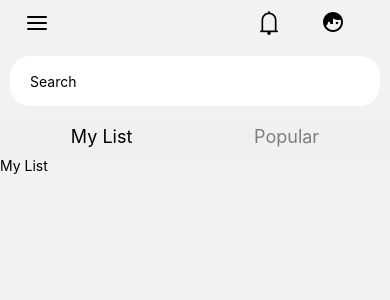
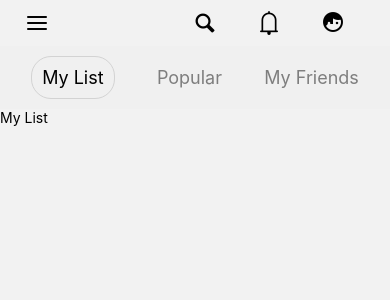
Before and after one commit to timmparsons/rn, a React Native app: screen /Home in a window 390 px wide. Shown: the top 300 px of the page. Built offline with nearby package versions, Linux system fonts and the light colour scheme; no server answers.

Commit message:
added styling to tabs

```diff
--- /dev/null
+++ b/components/Body/MyFriends.js
@@ -0,0 +1,14 @@
+import { StyleSheet, Text, View } from 'react-native';
+import React from 'react';
+
+const MyFriends = () => {
+  return (
+    <View>
+      <Text>MyFriends</Text>
+    </View>
+  );
+};
+
+export default MyFriends;
+
+const styles = StyleSheet.create({});
--- a/components/ProfileBar.js
+++ b/components/ProfileBar.js
@@ -1,16 +1,28 @@
 import { View, Text, StyleSheet } from 'react-native';
-import React, { useEffect } from 'react';
+import React, { useEffect, useState } from 'react';
 import { Feather } from '@expo/vector-icons';
 import { AntDesign } from '@expo/vector-icons';
 import { MaterialCommunityIcons } from '@expo/vector-icons';
+import { Entypo } from '@expo/vector-icons';
+import SearchBar from './SearchBar';
 
 const ProfileBar = () => {
+  const [showSearchBar, setShowSearchBar] = useState(false);
+
+  const performSearch = (text) => {
+    console.log(text);
+  };
+
   return (
+    <>
       <View style={styles.container}>
         <View style={styles.menu}>
           <Feather name='menu' size={24} color='black' />
         </View>
         <View style={styles.profile}>
+          <View style={styles.icon}>
+            <Entypo name='magnifying-glass' size={24} color='black' onPress={() => setShowSearchBar(!showSearchBar)} />
+          </View>
           <View style={styles.icon}>
             <AntDesign name='bells' size={24} color='black' />
           </View>
@@ -19,6 +31,8 @@ const ProfileBar = () => {
           </View>
         </View>
       </View>
+      <View>{showSearchBar && <SearchBar onSearch={performSearch} />}</View>
+    </>
   );
 };
 
--- a/components/Tabs.js
+++ b/components/Tabs.js
@@ -2,20 +2,23 @@ import React, { useState, useEffect } from 'react';
 import { View, Text, TouchableOpacity, StyleSheet } from 'react-native';
 import MyListContent from './Body/MyListContent';
 import PopularContent from './Body/PopularContent';
+import MyFriends from './Body/MyFriends';
 import { getUsers } from '../api';
 
 const Tabs = () => {
   const [selectedTab, setSelectedTab] = useState('MyList');
 
-  useEffect(() => {
-    getUsers();
-  }, []);
+  // useEffect(() => {
+  //   getUsers();
+  // }, []);
 
   const renderContent = () => {
     if (selectedTab === 'MyList') {
       return <MyListContent />;
     } else if (selectedTab === 'Popular') {
       return <PopularContent />;
+    } else if (selectedTab === 'MyFriends') {
+      return <MyFriends />;
     }
     return null;
   };
@@ -28,6 +31,9 @@ const Tabs = () => {
         </TouchableOpacity>
         <TouchableOpacity onPress={() => setSelectedTab('Popular')}>
           <Text style={[styles.tab, selectedTab === 'Popular' && styles.selectedTab]}>Popular</Text>
+        </TouchableOpacity>
+        <TouchableOpacity onPress={() => setSelectedTab('MyFriends')}>
+          <Text style={[styles.tab, selectedTab === 'MyFriends' && styles.selectedTab]}>My Friends</Text>
         </TouchableOpacity>
       </View>
       {renderContent()}
@@ -49,6 +55,15 @@ const styles = StyleSheet.create({
   },
   selectedTab: {
     color: 'black', // Change color for the selected tab
+    borderWidth: 1,
+    borderColor: 'lightgray',
+    borderTopLeftRadius: 20,
+    borderTopRightRadius: 20,
+    borderBottomLeftRadius: 20,
+    borderBottomRightRadius: 20,
+    padding: 10,
+    overflow: 'hidden',
+    backgroundColor: 'transparent',
   },
 });
 
--- a/package.json
+++ b/package.json
@@ -17,7 +17,9 @@
     "expo-status-bar": "~1.6.0",
     "hamburger-react": "^2.5.0",
     "react": "18.2.0",
-    "react-native": "0.72.6"
+    "react-dom": "^18.2.0",
+    "react-native": "0.72.6",
+    "react-native-web": "~0.19.6"
   },
   "devDependencies": {
     "@babel/core": "^7.20.0"
--- a/screens/HomeScreen.js
+++ b/screens/HomeScreen.js
@@ -1,18 +1,12 @@
 import { View, Text, StyleSheet, SafeAreaView } from 'react-native';
 import React from 'react';
 import ProfileBar from '../components/ProfileBar';
-import SearchBar from '../components/SearchBar';
 import Tabs from '../components/Tabs';
 
 const HomeScreen = () => {
-  const performSearch = (text) => {
-    console.log(text);
-  };
-
   return (
     <SafeAreaView style={styles.container}>
       <ProfileBar />
-      <SearchBar onSearch={performSearch} />
       <Tabs />
     </SafeAreaView>
   );
```
Also changed, not shown: 1 other file (tests, documents, lock files or other folders). Lines whose indentation alone changed are shown as unchanged.
